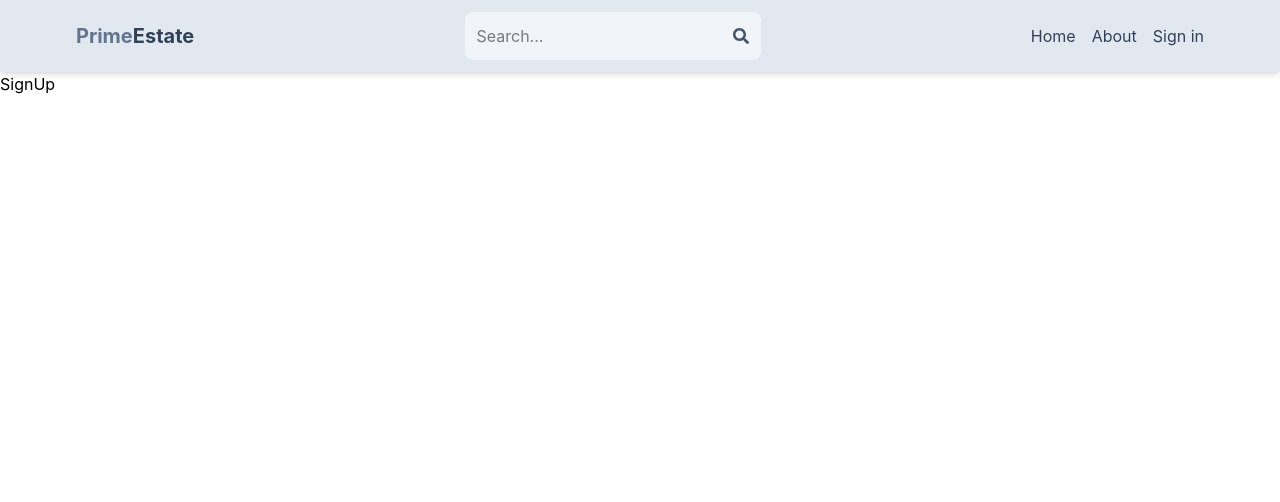
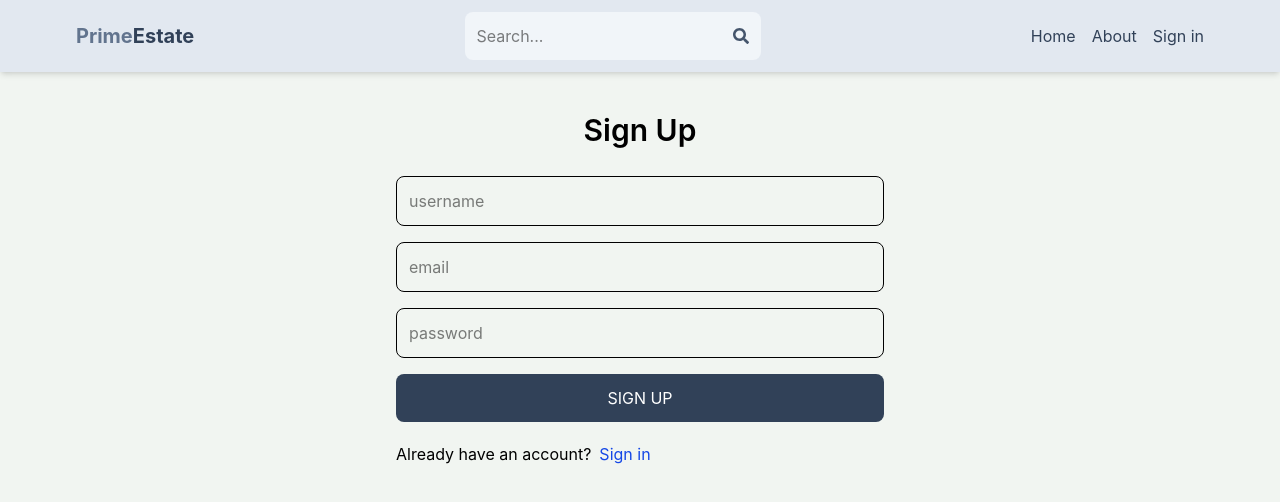
Before and after one commit to YoussefScript/real-estate-marketplace, a React (Vite) app in the folder client/: page /sign-up in a window 1280 px wide. Shown: the top 502 px of the page. Built offline with nearby package versions, Linux system fonts and the light colour scheme.

Commit message:
complete sign up page ui

```diff
--- a/client/src/index.css
+++ b/client/src/index.css
@@ -1 +1,5 @@
 @import "tailwindcss";
+
+body {
+  background: rgb(241, 245, 241);
+}
--- a/client/src/pages/SignUp.jsx
+++ b/client/src/pages/SignUp.jsx
@@ -1,5 +1,38 @@
+import { Link } from "react-router-dom";
+
 export default function SignUp() {
   return (
-    <div>SignUp</div>
-  )
+    <div className="p-3 max-w-lg mx-auto">
+      <h1 className="text-3xl text-center font-semibold my-7">Sign Up</h1>
+      <form className="flex flex-col gap-4">
+        <input
+          id="username"
+          type="text"
+          placeholder="username"
+          className="border p-3 rounded-lg"
+        />
+        <input
+          id="email"
+          type="email"
+          placeholder="email"
+          className="border p-3 rounded-lg"
+        />
+        <input
+          id="password"
+          type="password"
+          placeholder="password"
+          className="border p-3 rounded-lg"
+        />
+        <button className="bg-slate-700 text-white p-3 rounded-lg uppercase hover:opacity-95 disabled:opacity-80">
+          Sign up
+        </button>
+      </form>
+      <div className="flex gap-2 mt-5">
+        <p>Already have an account?</p>
+        <Link to="/sign-in">
+          <span className="text-blue-700">Sign in</span>
+        </Link>
+      </div>
+    </div>
+  );
 }
```
